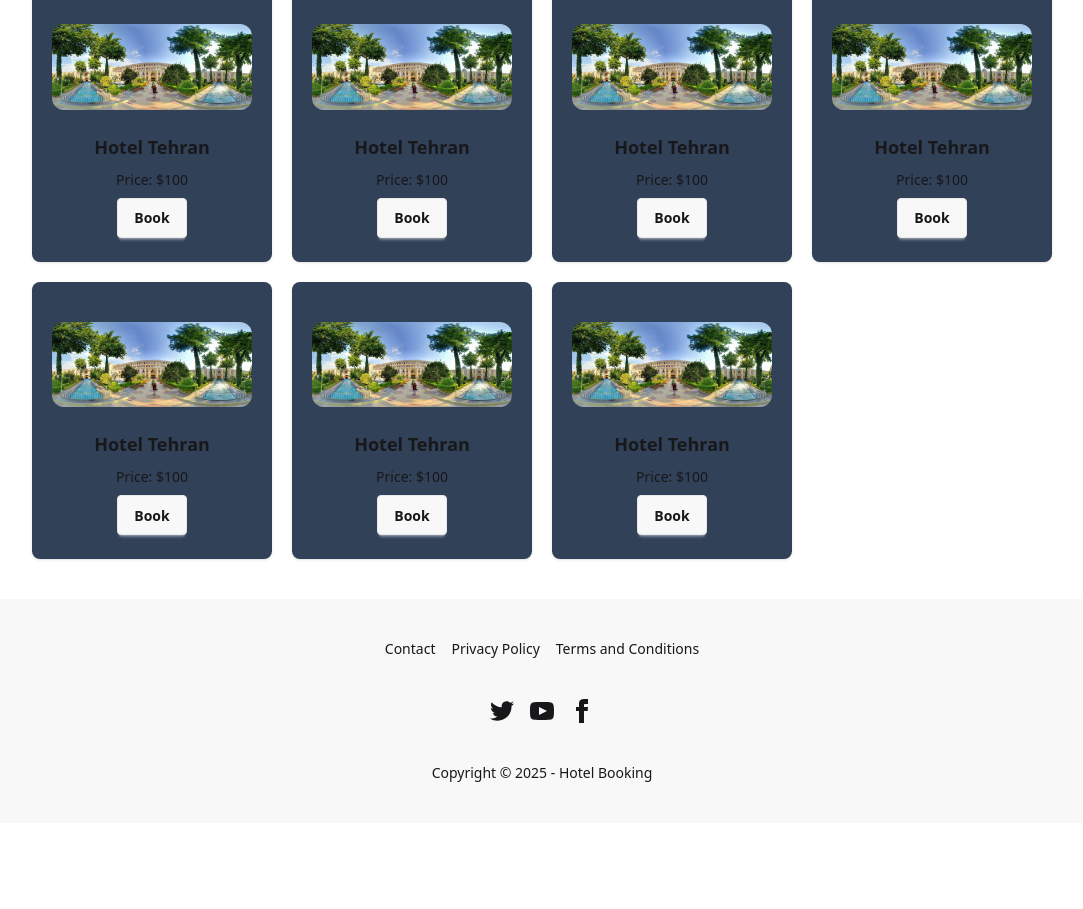
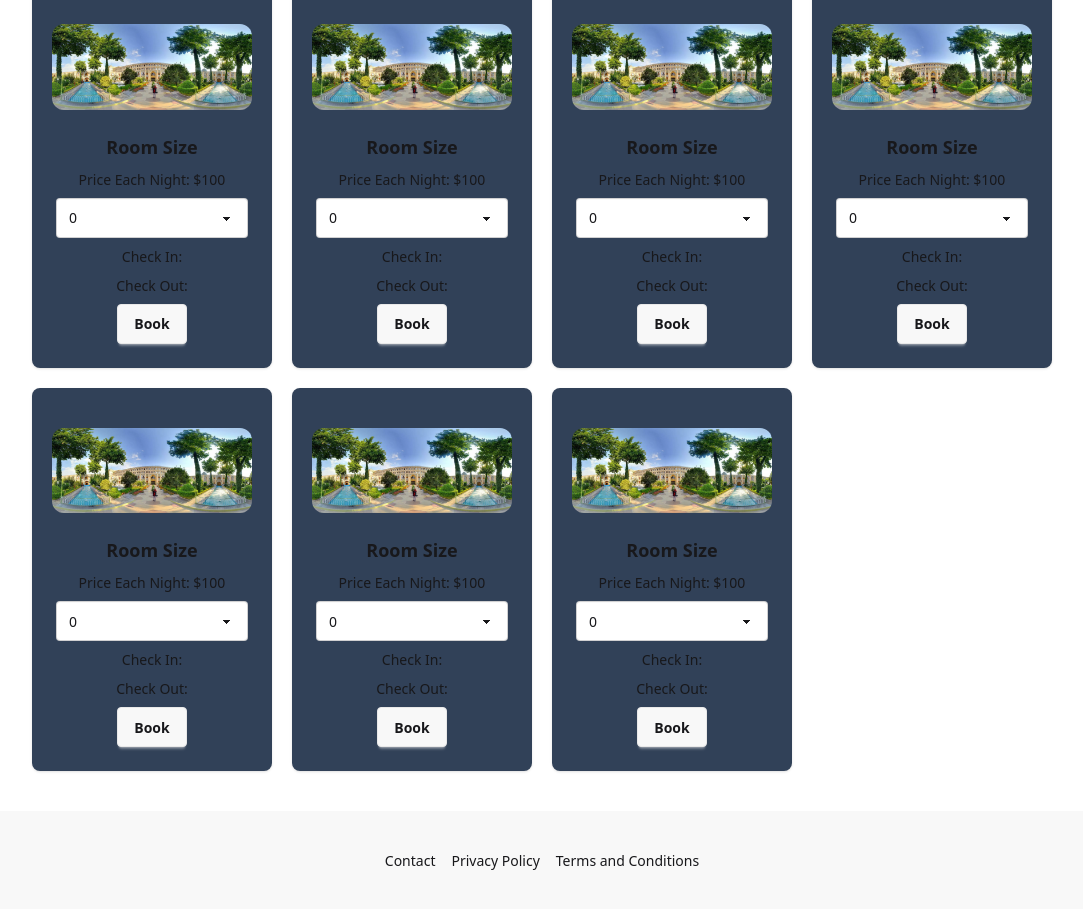
Before and after one commit to 001M4N/Hotel-Booking, a React (Vite) app in the folder hotel-booking/: page / in a window 1280 px wide. Shown: the part 880-1789 px from the top of the page, without its empty margins (98-1181 px from the left). Before the commit the page ends 1703 px from the top, so only its background shows below. Built offline with nearby package versions, Linux system fonts and the light colour scheme.

Commit message:
RoomCard is getting developed, the Calendar Component should be coded

```diff
--- /dev/null
+++ b/hotel-booking/src/components/Calendar.jsx
@@ -0,0 +1,3 @@
+export default function Calendar() {
+  return;
+}
--- /dev/null
+++ b/hotel-booking/src/components/NumberOfPeopleSelector.jsx
@@ -0,0 +1,12 @@
+export default function NumberOfPeopleSelector() {
+  const options = Array(10)
+    .fill()
+    .map((_, index) => <option key={index}>{index}</option>);
+
+  return (
+    <select defaultValue="Pick a color" className="select">
+      <option disabled={true}>Number of People</option>
+      {options}
+    </select>
+  );
+}
--- a/hotel-booking/src/components/RoomCard.jsx
+++ b/hotel-booking/src/components/RoomCard.jsx
@@ -1,3 +1,6 @@
+import NumberOfPeopleSelector from "./NumberOfPeopleSelector";
+import Calendar from "./Calendar";
+
 export default function RoomCard({ cardColor, cardSize, textColor }) {
   return (
     <div className={`card ${cardColor} ${cardSize} shadow-sm`}>
@@ -9,8 +12,15 @@ export default function RoomCard({ cardColor, cardSize, textColor }) {
         />
       </figure>
       <div className="card-body items-center text-center">
-        <h2 className={`card-title ${textColor}`}>Hotel Tehran</h2>
-        <p className={`${textColor}`}> Price: $100</p>
+        <h2 className={`card-title ${textColor}`}>Room Size</h2>
+        <p className={`${textColor}`}> Price Each Night: $100</p>
+        <NumberOfPeopleSelector />
+        <p className={`${textColor}`}>
+          Check In: <Calendar />
+        </p>
+        <p className={`${textColor}`}>
+          Check Out: <Calendar />
+        </p>
         <div className="card-actions">
           <button className="btn btn-base-200">Book</button>
         </div>
```
